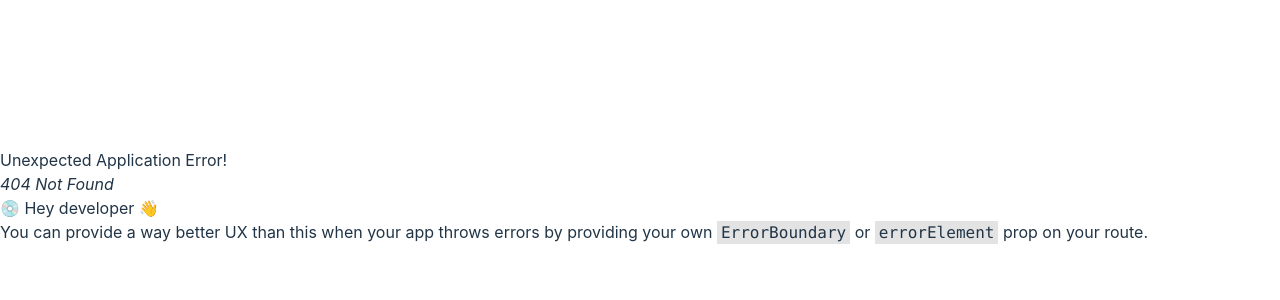
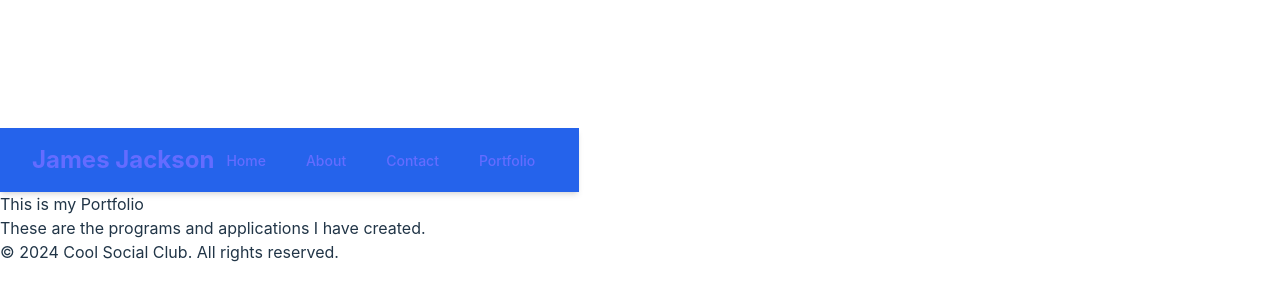
Before and after one commit to jjackson0228/Professional-React-Portfolio, a React (Vite) app: page /Portfolio in a window 1280 px wide. Before the commit this address had no page. Shown: the part 204-504 px from the top of the page. Built offline with nearby package versions, Linux system fonts and the light colour scheme.

Commit message:
added basic styling to nav bar

```diff
--- a/index.html
+++ b/index.html
@@ -5,9 +5,9 @@
   <meta charset="UTF-8" />
   <link rel="icon" type="image/svg+xml" href="/vite.svg" />
   <meta name="viewport" content="width=device-width, initial-scale=1.0" />
-  <title>James Jackson</title>
   <script src="https://cdn.tailwindcss.com"></script>
   <link rel="stylesheet" href="src/output.css">
+  <title>James Jackson</title>
 </head>
 
 <body>
--- a/src/components/Navigation.jsx
+++ b/src/components/Navigation.jsx
@@ -2,18 +2,52 @@
 
 function Navigation() {
   return (
-    <nav>
-      <ul>
+    <nav className="bg-blue-600 text-white shadow-md">
+      <div className="max-w-7xl mx-auto px-4 sm:px-6 lg:px-8">
+        <div className="flex justify-between items-center h-16">
+          <div className="flex-shrink-0">
+            <Link to="/" className="text-2xl font-bold">
+              James Jackson
+            </Link>
+          </div>
+          <div>
+            <ul className="flex space-x-4">
               <li>
-          <Link to="/">Home</Link>
+                <Link
+                  to="/"
+                  className="hover:bg-blue-700 px-3 py-2 rounded-md text-sm font-medium"
+                >
+                  Home
+                </Link>
               </li>
               <li>
-          <Link to="/about">About</Link>
+                <Link
+                  to="/about"
+                  className="hover:bg-blue-700 px-3 py-2 rounded-md text-sm font-medium"
+                >
+                  About
+                </Link>
               </li>
               <li>
-          <Link to="/contact">Contact</Link>
+                <Link
+                  to="/contact"
+                  className="hover:bg-blue-700 px-3 py-2 rounded-md text-sm font-medium"
+                >
+                  Contact
+                </Link>
+              </li>
+              <li>
+                <Link
+                  to="/portfolio"
+                  className="hover:bg-blue-700 px-3 py-2 rounded-md text-sm font-medium"
+                >
+                  Portfolio
+                </Link>
               </li>
             </ul>
+          </div>
+        </div>
+      </div>
     </nav>
   );
 }
--- a/src/main.jsx
+++ b/src/main.jsx
@@ -6,6 +6,7 @@
 import Home from './pages/Home';
 import About from './pages/About';
 import Contact from './pages/Contact';
+import Portfolio from './pages/Portfolio';
 // Define the accessible routes, and which components respond to which URL
 const router = createBrowserRouter([
   {
@@ -25,6 +26,10 @@
         path: '/Contact',
         element: <Contact />,
       },
+      {
+        path: '/Portfolio',
+        element: <Portfolio />,
+      },
     ],
   },
 ]);
--- a/src/pages/Portfolio.jsx
+++ b/src/pages/Portfolio.jsx
@@ -0,0 +1,10 @@
+function Portfolio() {
+  return (
+    <div>
+      <h2>This is my Portfolio</h2>
+      <p>These are the programs and applications I have created.</p>
+    </div>
+  );
+}
+
+export default Portfolio;
```
Lines whose indentation alone changed are shown as unchanged.
